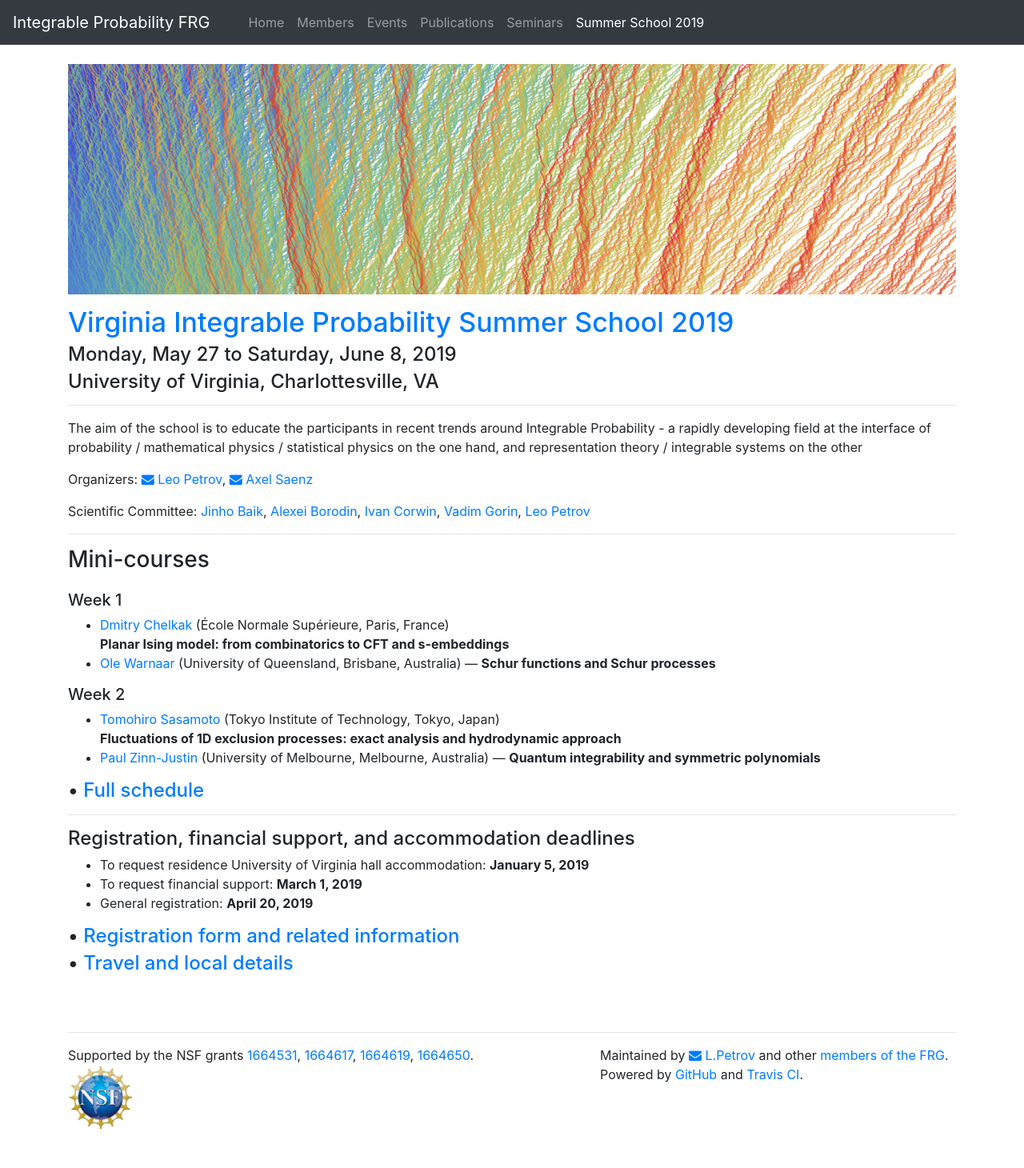
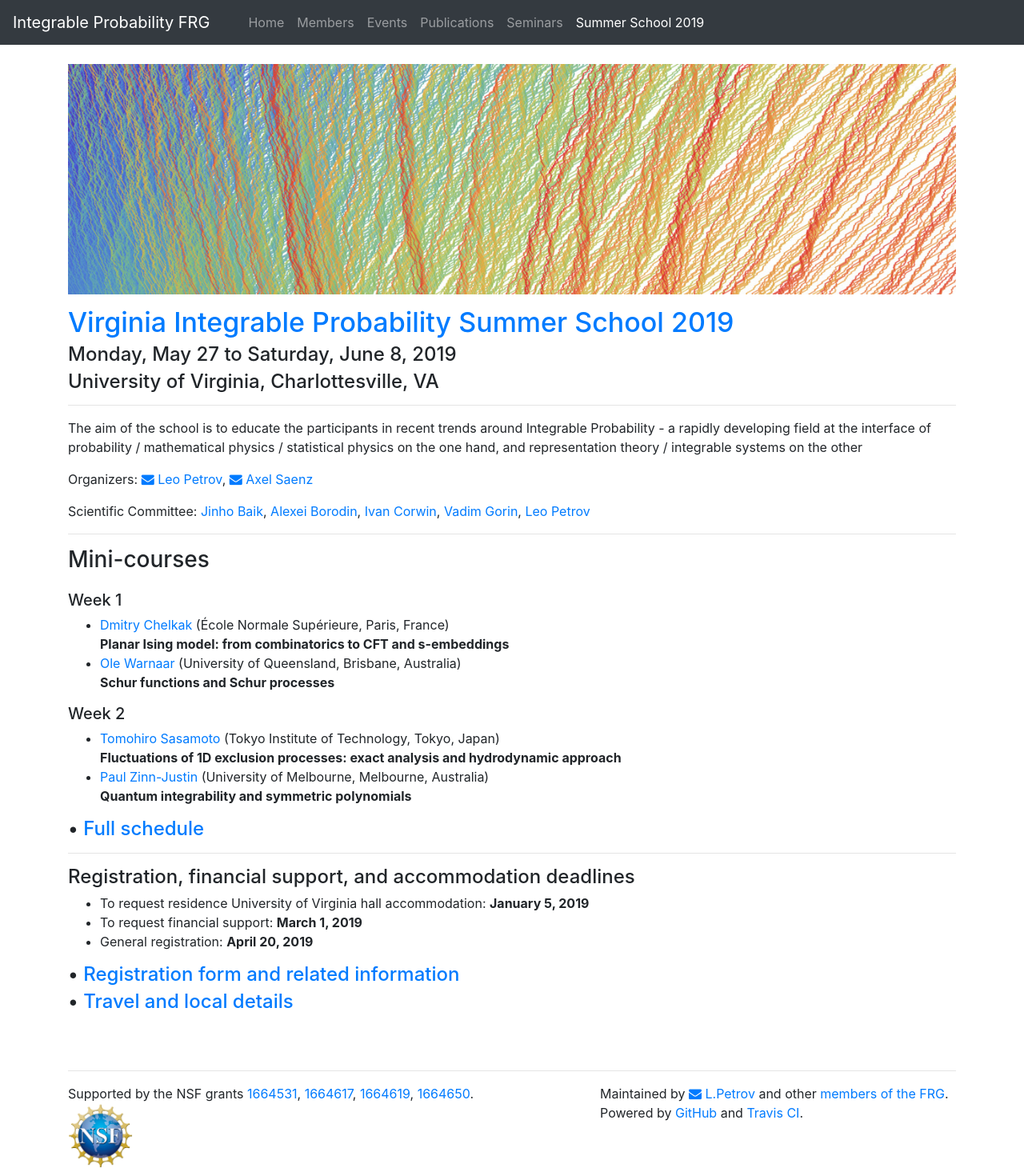
Before and after one commit to int-prob/int-prob-code, a Jekyll site: the page built from vipss2019/index.md, in a window 1280 px wide. Shown: the whole page at 80% size. Built offline with Jekyll 4.4.1, drawn with Linux system fonts in a browser that asks for light colours; nearby versions of some CDN libraries; before the commit the page ends 1412 px from its top, so only the background shows below that.

Commit message:
Update index.md

```diff
--- a/vipss2019/index.md
+++ b/vipss2019/index.md
@@ -47,7 +47,14 @@
 
 
 
-<li> <a href="https://people.smp.uq.edu.au/OleWarnaar/">Ole Warnaar</a> (University of Queensland, Brisbane, Australia) &mdash; <b>Schur functions and Schur processes</b></li>
+<li> <a href="https://people.smp.uq.edu.au/OleWarnaar/">Ole Warnaar</a> (University of Queensland, Brisbane, Australia)
+<details>
+<summary><strong>Schur functions and Schur processes</strong></summary>
+<div style="padding:10px">
+Abstract TBA
+</div>
+</details>
+</li>
 </ul>
 
 ##### Week 2
@@ -77,7 +84,14 @@
 
 
 </li>
-<li> <a href="http://blogs.unimelb.edu.au/paul-zinn-justin/">Paul Zinn-Justin</a> (University of Melbourne, Melbourne, Australia) &mdash; <b>Quantum integrability and symmetric polynomials</b></li>
+<li> <a href="http://blogs.unimelb.edu.au/paul-zinn-justin/">Paul Zinn-Justin</a> (University of Melbourne, Melbourne, Australia)
+<details>
+<summary><strong>Quantum integrability and symmetric polynomials</strong></summary>
+<div style="padding:10px">
+Abstract TBA
+</div>
+</details>
+</li>
 </ul>
 
 #### &bull; <a href="{{site.url}}/vipss2019/schedule/">Full schedule</a>
```
